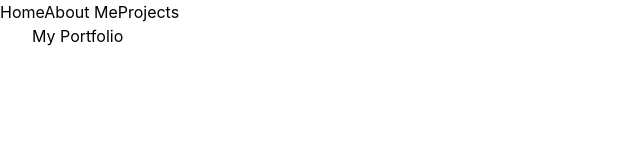
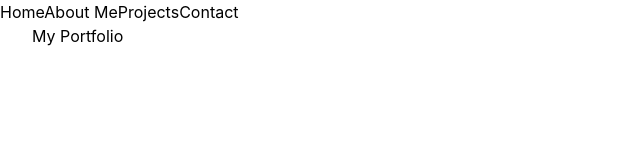
Before and after one commit to devin-lynch/portfolio, a Next.js app: page / in a window 1280 px wide. Shown: the top 160 px of the page, without its empty margins (0-640 px from the left). Built offline with nearby package versions, Linux system fonts and the light colour scheme.

Commit message:
Adjust navbar and add contact link

```diff
--- a/components/navBar.jsx
+++ b/components/navBar.jsx
@@ -1,7 +1,7 @@
 // import build in link from next
 import Link from 'next/link'
 
-export default function NavBar() {
+export default function Navbar() {
     return (
         <nav>
             <Link href='/'>Home</Link>
@@ -9,6 +9,8 @@ export default function NavBar() {
             <Link href='/about'>About Me</Link>
 
             <Link href='/projects'>Projects</Link>
+
+            <Link href='/contact'>Contact</Link>
         </nav>
     )
 }
--- a/package.json
+++ b/package.json
@@ -11,7 +11,8 @@
   "dependencies": {
     "next": "12.3.1",
     "react": "18.2.0",
-    "react-dom": "18.2.0"
+    "react-dom": "18.2.0",
+    "react-social-icons": "^5.15.0"
   },
   "devDependencies": {
     "autoprefixer": "^10.4.13",
--- a/pages/_app.jsx
+++ b/pages/_app.jsx
@@ -1,11 +1,11 @@
 import '../styles/globals.css'
-import NavBar from '../components/navBar'
+import Navbar from '../components/Navbar'
 
 function MyApp({ Component, pageProps }) {
   return (
     <>
       {/* header */}
-      <NavBar />
+      <Navbar />
       {/* aside... */}
       <Component {...pageProps} />
       {/* footer */}
```
Also changed, not shown: 1 other file (tests, documents, lock files or other folders).
